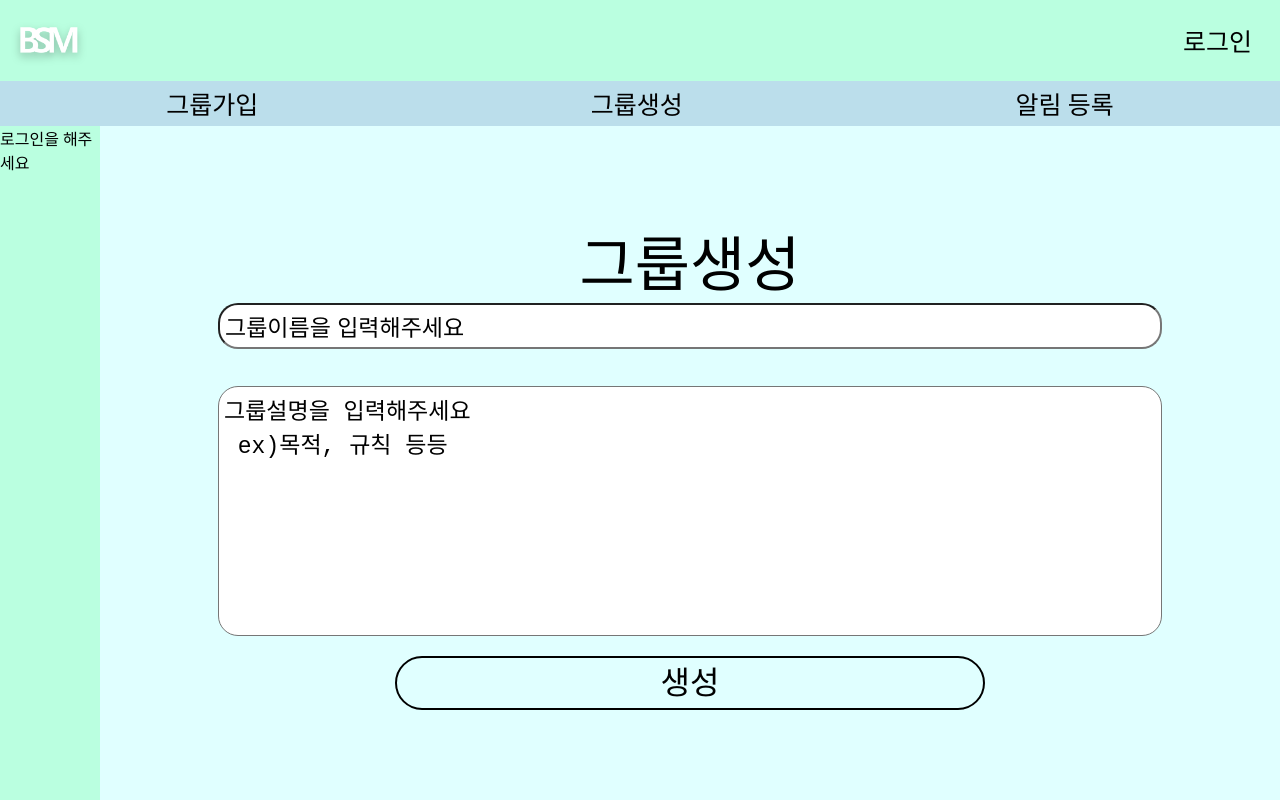
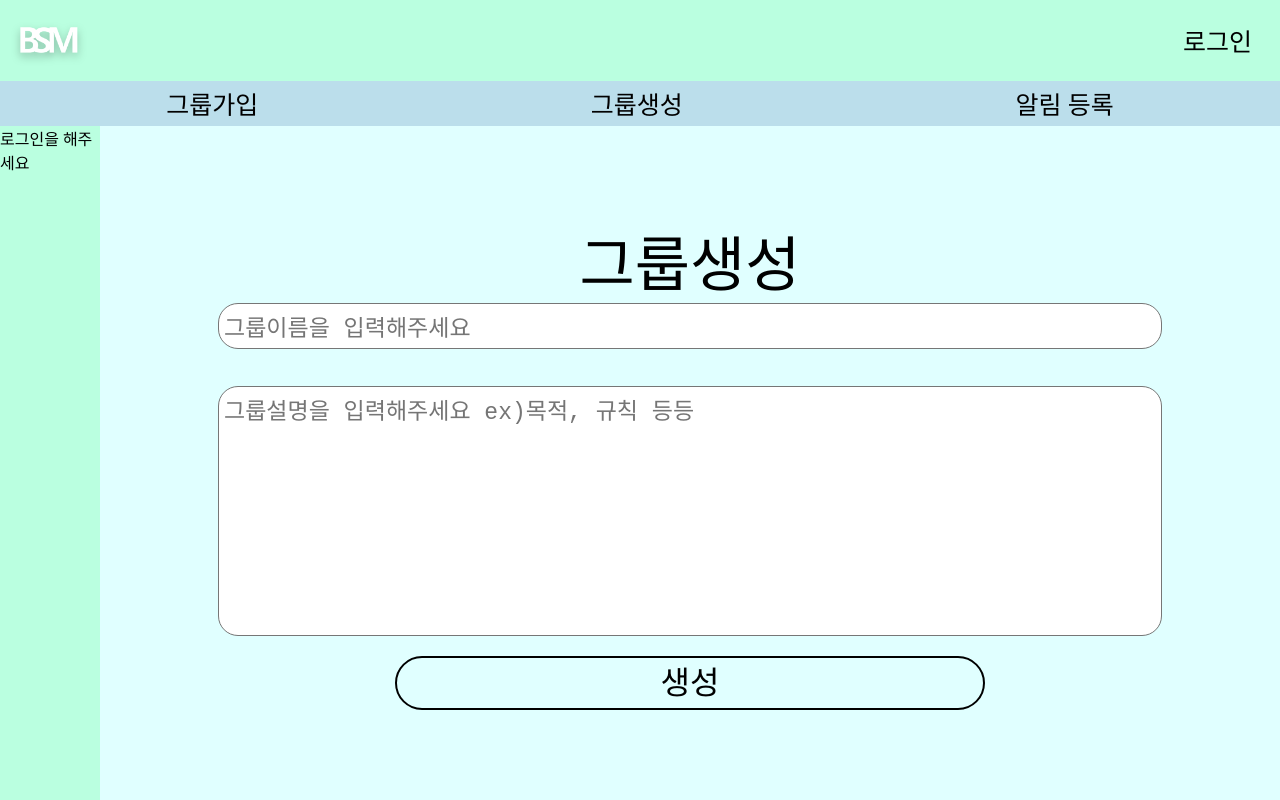
Before and after one commit to BSM-Speaker/BSM-Speaker-Frontend, a React (Create React App) app: page /MakeGroup in a window 1280 px wide. Built offline with nearby package versions, Linux system fonts and the light colour scheme.

Commit message:
fix: input을 textarea로 바

```diff
--- a/src/component/InputModal.js
+++ b/src/component/InputModal.js
@@ -57,15 +57,17 @@ const InputDes = styled.textarea`
   width: 100%;
   height: 80%;
   font-size: 1.5rem;
+  resize: none;
 `;
-const Input_title = styled.input`
+const Input_title = styled.textarea`
+  resize: none;
   font-size: 3rem;
   background-color: rgba(255, 255, 255, 0.3);
   height: 15%;
 `;
 export default function InputModal(props) {
-  const [title, setTitle] = useState("제목을 입력해주세요!");
-  const [des, setDes] = useState("내용을 입력해주세요!");
+  const [title, setTitle] = useState("");
+  const [des, setDes] = useState("");
   const { id } = useParams();
   return (
     <Background>
@@ -86,12 +88,14 @@ export default function InputModal(props) {
             onChange={(e) => {
               setTitle(e.target.value);
             }}
+            placeholder="제목을 입력해주세요!"
           />
           <InputDes
             value={des}
             onChange={(e) => {
               setDes(e.target.value);
             }}
+            placeholder="내용을 입력해주세요!"
           />
         </InputForm>
         <Btn_Write
--- a/src/index.js
+++ b/src/index.js
@@ -18,6 +18,7 @@ import {
 import { Detail } from "./pages/detail";
 import * as serviceWorkerRegistration from "./serviceWorkerRegistration";
 import GroupSetting from "./component/GroupSetting";
+import Main from "./pages/main";
 const root = ReactDOM.createRoot(document.getElementById("root"));
 root.render(
   <RecoilRoot>
@@ -31,6 +32,7 @@ root.render(
           <Routes>
             <Route path="/oauth" element={<Oauth />}></Route>
             <Route path="/" element={<App />}>
+              <Route path="/" element={<Main />} />
               <Route path="/invite" element={<InviteCode />} />
               <Route path="/makegroup" element={<MakeGroup />} />
               <Route path="/detail/:id" element={<Detail />} />
--- a/src/pages/MakeGroup.js
+++ b/src/pages/MakeGroup.js
@@ -21,12 +21,13 @@ const DesInputBox = styled.textarea`
   padding: 5px;
   resize: none;
 `;
-const NameInputBox = styled.input`
+const NameInputBox = styled.textarea`
   width: 80%;
   height: 60px;
   font-size: 23px;
   border-radius: 20px;
   padding: 5px;
+  resize: none;
 `;
 const Submit = styled.div`
   margin-top: 20px;
@@ -38,10 +39,8 @@ const Submit = styled.div`
   cursor: pointer;
 `;
 function MakeGroup() {
-  const [name, setName] = useState("그룹이름을 입력해주세요");
-  const [des, setDes] = useState(
-    "그룹설명을 입력해주세요 \n ex)목적, 규칙 등등"
-  );
+  const [name, setName] = useState("");
+  const [des, setDes] = useState("");
   const [mg, setmg] = useRecoilState(mgState);
   return (
     <Contain>
@@ -51,6 +50,7 @@ function MakeGroup() {
           setName(e.target.value);
         }}
         value={name}
+        placeholder="그룹이름을 입력해주세요"
       ></NameInputBox>
       <br />
       <DesInputBox
@@ -58,6 +58,7 @@ function MakeGroup() {
           setDes(e.target.value);
         }}
         value={des}
+        placeholder="그룹설명을 입력해주세요 ex)목적, 규칙 등등"
       ></DesInputBox>
       <Submit
         onClick={() => {
--- /dev/null
+++ b/src/pages/main.js
@@ -0,0 +1,18 @@
+import styled from "styled-components";
+
+const Contain = styled.div`
+  width: 100%;
+  height: 100%;
+  padding: 20px;
+  font-size: 40px;
+`;
+function Main() {
+  return (
+    <Contain>
+      저희 프로젝트의 목적은 그룹에 가입된 사람들에게 긴급한 정보를<br></br>
+      주기위해 만들어 졌습니다.
+    </Contain>
+  );
+}
+
+export default Main;
```
